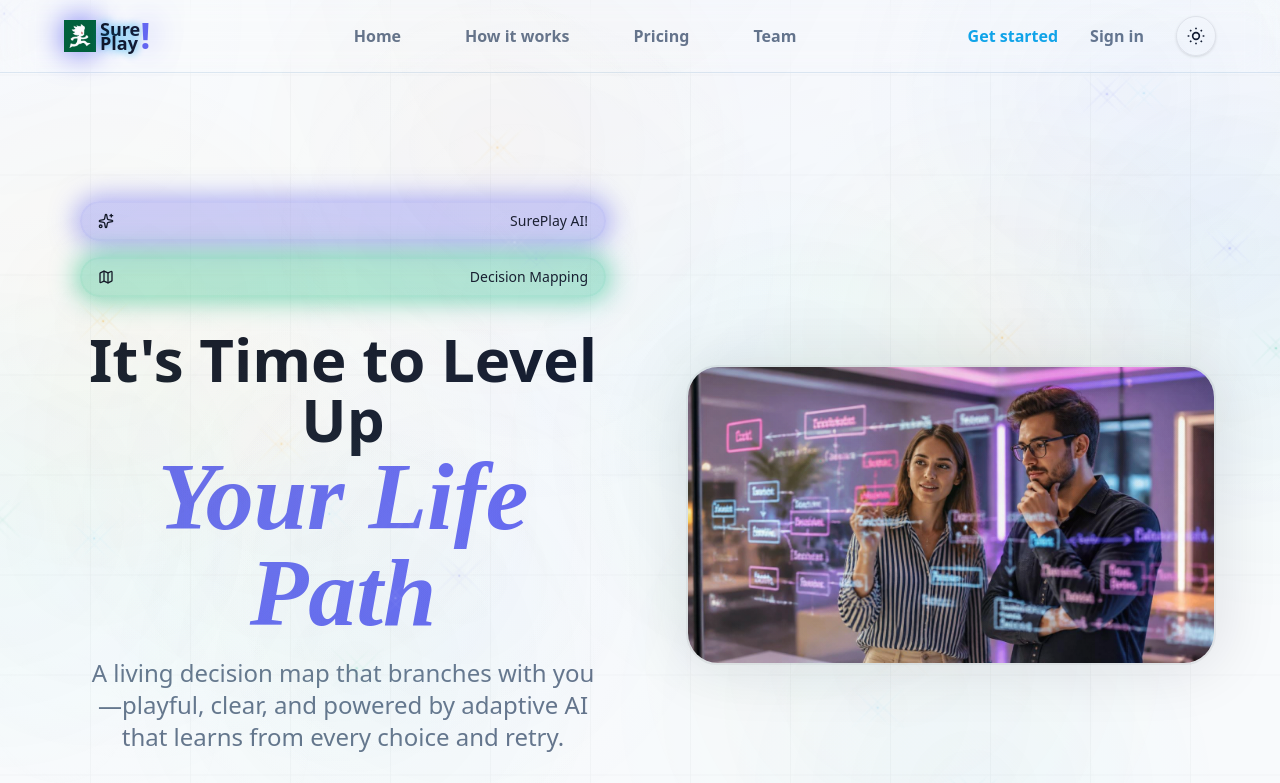
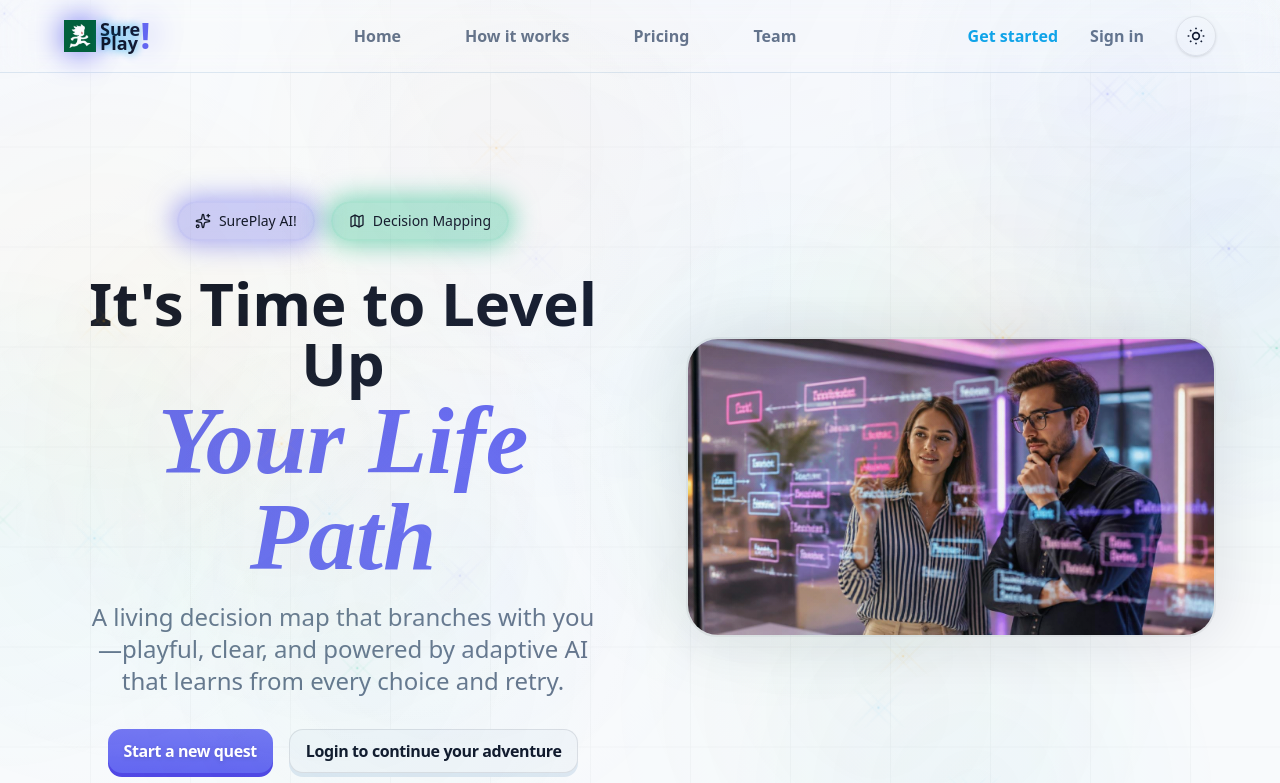
Before and after one commit to GioMarcolla/sure-x, a Next.js app: page / in a window 1280 px wide. Shown: the top 783 px of the page. Built offline with nearby package versions, Linux system fonts and the light colour scheme; no server answers.

Commit message:
Quick fix on pill aligment

```diff
--- a/src/components/home/SureHero.tsx
+++ b/src/components/home/SureHero.tsx
@@ -19,8 +19,8 @@ const SureHero: FC<SureHeroProps> = (): ReactElement => {
             <div className="flex flex-1 grow flex-col gap-8 px-4">
                 <div
                     className={cn(
-                        'flex w-full flex-col justify-center gap-4',
-                        'xs:flex-row'
+                        'flex flex-col justify-center gap-4',
+                        'sm:flex-row'
                     )}
                 >
                     <SurePill text="SurePlay AI!" glow icon={Sparkles} />
```
